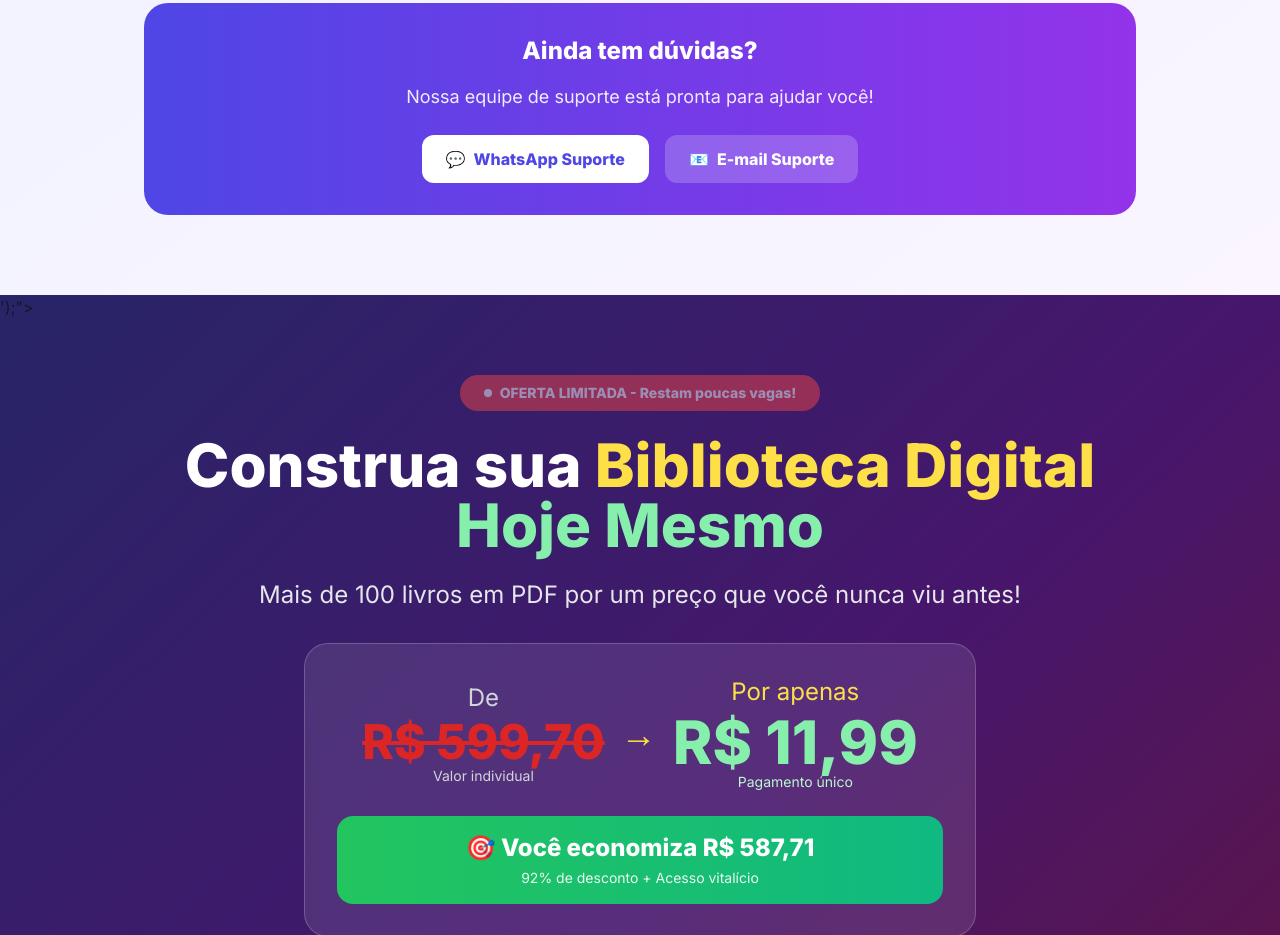
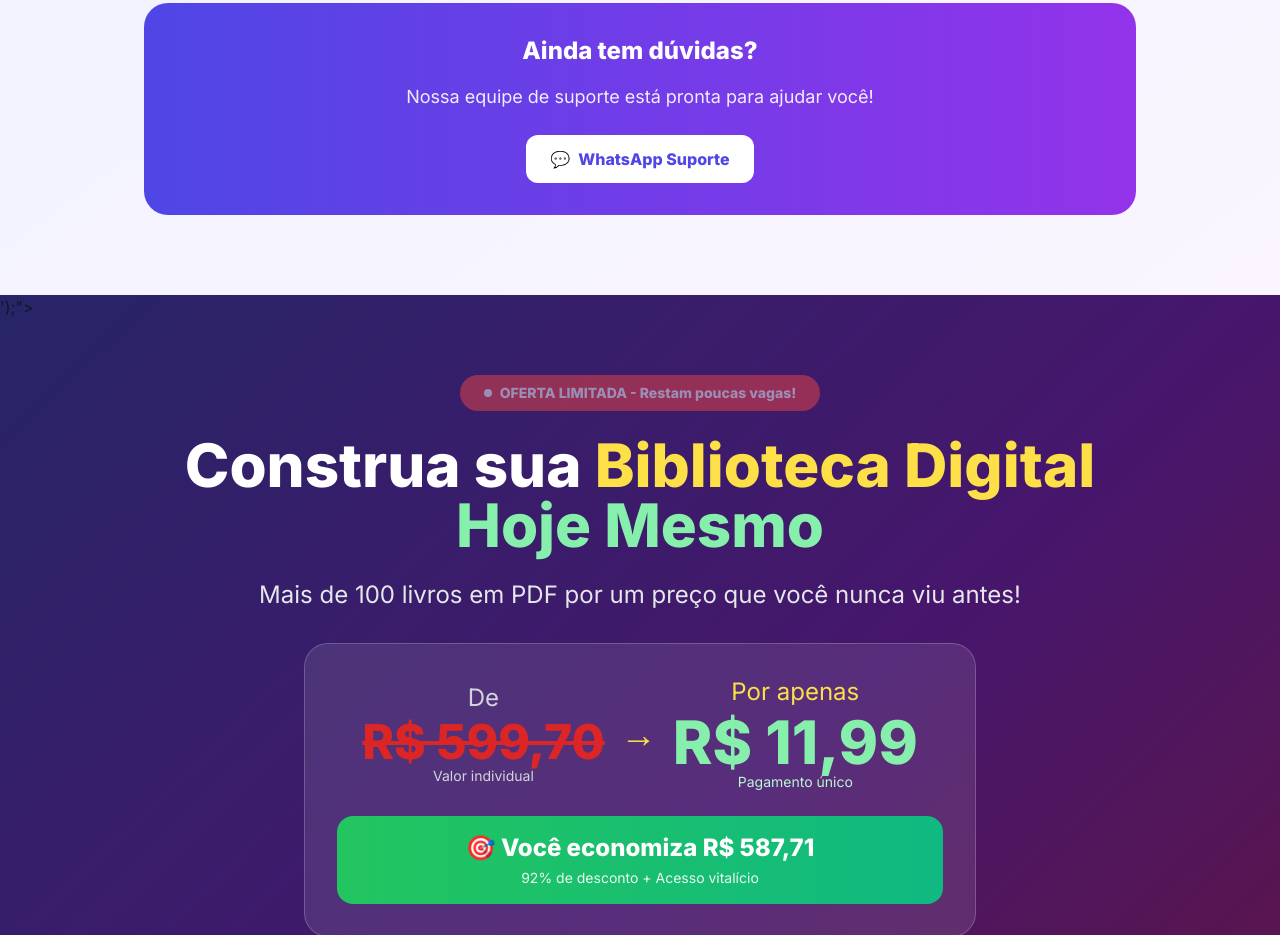
Before and after one commit to Micael19970/BIBLIOTECA, a plain HTML site: page index.html in a window 1280 px wide. Shown: the part 5176-6111 px from the top of the page. Drawn offline with nearby package versions, Linux system fonts and the light colour scheme.

Commit message:
index.html

```diff
--- a/index.html
+++ b/index.html
@@ -885,10 +885,6 @@
             <span>💬</span>
             WhatsApp Suporte
           </a>
-          <a href="#" class="bg-white/20 text-white px-6 py-3 rounded-xl font-bold hover:bg-white/30 transition-colors duration-200 flex items-center justify-center gap-2">
-            <span>📧</span>
-            E-mail Suporte
-          </a>
         </div>
       </div>
     </div>
```
